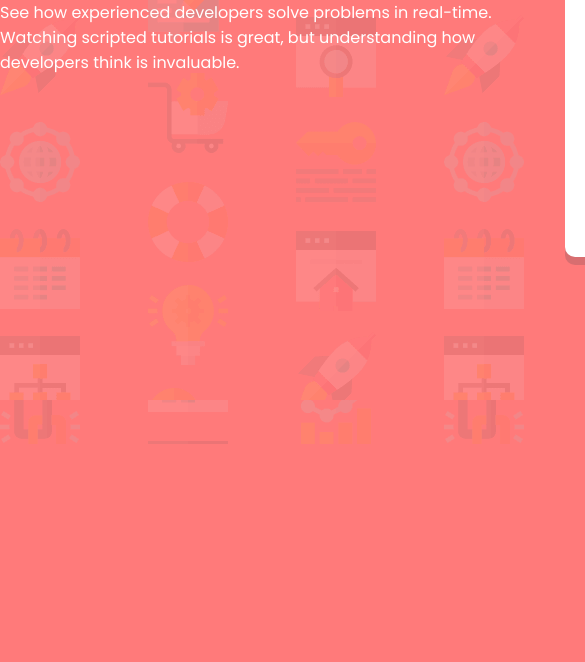
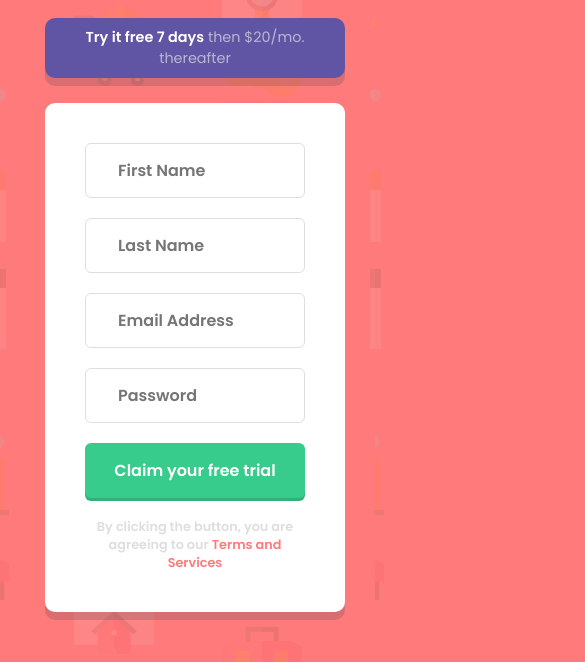
Before and after one commit to m4tut/master_form, a plain HTML site: page index.html in a window 390 px wide. Shown: the part 400-1062 px from the top of the page, 585 px wide, since content can reach past the window. Before the commit the page ends 844 px from the top, so only its background shows below. Drawn offline with Linux system fonts and the light colour scheme.

Commit message:
add media

```diff
--- a/style/style.css
+++ b/style/style.css
@@ -35,14 +35,12 @@ body {
 }
 
 .center {
-    width: 1110px;
-    height: 650px;
+    width: 1190px;
+    height: 600px;
     position: absolute;
-    top: 0;
-    bottom: 0;
-    left: 0;
-    right: 0;
-    margin: auto;
+    top: 50%;
+    left: 50%;
+    transform: translate(-50%, -50%);
 }
 
 .block_form {
@@ -50,6 +48,7 @@ body {
     min-height: 560px;
     display: grid;
     grid-template-columns: 50% 50%;
+    margin: 40px;
 }
 
 /* left content */
@@ -78,7 +77,7 @@ body {
     display: flex;
     justify-content: center;
     align-items: center;
-    width: 530px;
+    width: 100%;
     height: 60px;
     background-color: var(--blue);
     border-radius: 10px;
@@ -88,19 +87,19 @@ body {
 .message_title {
     font-size: 0.9rem;
     font-weight: 600;
+    padding: 1rem;
+    text-align: center;
 }
 
 .form {
     margin-top: 25px;
-}
-
-.form {
-    width: 530px;
-    min-height: 475px;
+    width: 100%;
+    min-height: auto;
     border-radius: 10px;
     background-color: var(--white);
     box-shadow: var(--darkBlue) 0 8px;
     padding: 40px;
+    margin-bottom: 50px;
 }
 
 .form_item {
@@ -110,7 +109,7 @@ body {
 .form_input {
     display: block;
     height: 55px;
-    width: 460px;
+    width: 100%;
     border-radius: 6px;
     padding-left: 2rem;
     padding-right: 2rem;
@@ -142,7 +141,7 @@ body {
 
 .submit_btn {
     height: 55px;
-    width: 460px;
+    width: 100%;
     border-radius: 6px;
     font-size: 1rem;
     font-family: inherit;
@@ -171,3 +170,74 @@ body {
 .text--red {
     color: var(--red);
 }
+
+/* media */
+@media (max-width: 1024px) {
+    body {
+        background-image: url(../images/bg-intro-mobile.png);
+    }
+
+    .center {
+        max-width: 615px;
+    }
+
+    .block_form {
+        max-width: 575px;
+        display: flex;
+        flex-wrap: wrap;
+        margin: 20px;
+    }
+
+    .block_text {
+        text-align: center;
+        margin: 0;
+    }
+
+    .text_title {
+        font-size: 2rem;
+    }
+
+    .text_paragraph {
+        margin-bottom: 50px;
+    }
+
+    .form_content {
+        margin: 0 auto;
+    }
+}
+
+@media (max-width: 624px) {
+    .center {
+        max-width: 515px;
+    }
+
+    .block_form {
+        max-width: 475px;
+    }
+}
+
+@media (max-width: 575px) {
+    .center {
+        max-width: 415px;
+    }
+
+    .block_form {
+        max-width: 375px;
+    }
+
+    .text_paragraph {
+        margin-bottom: 30px;
+    }
+}
+
+@media (max-width: 415px) {
+    .center {
+        max-width: 320px;
+    }
+
+    .block_form {
+        max-width: 300px;
+        margin-left: 10px;
+        margin-right: 10px;
+    }
+}
```
